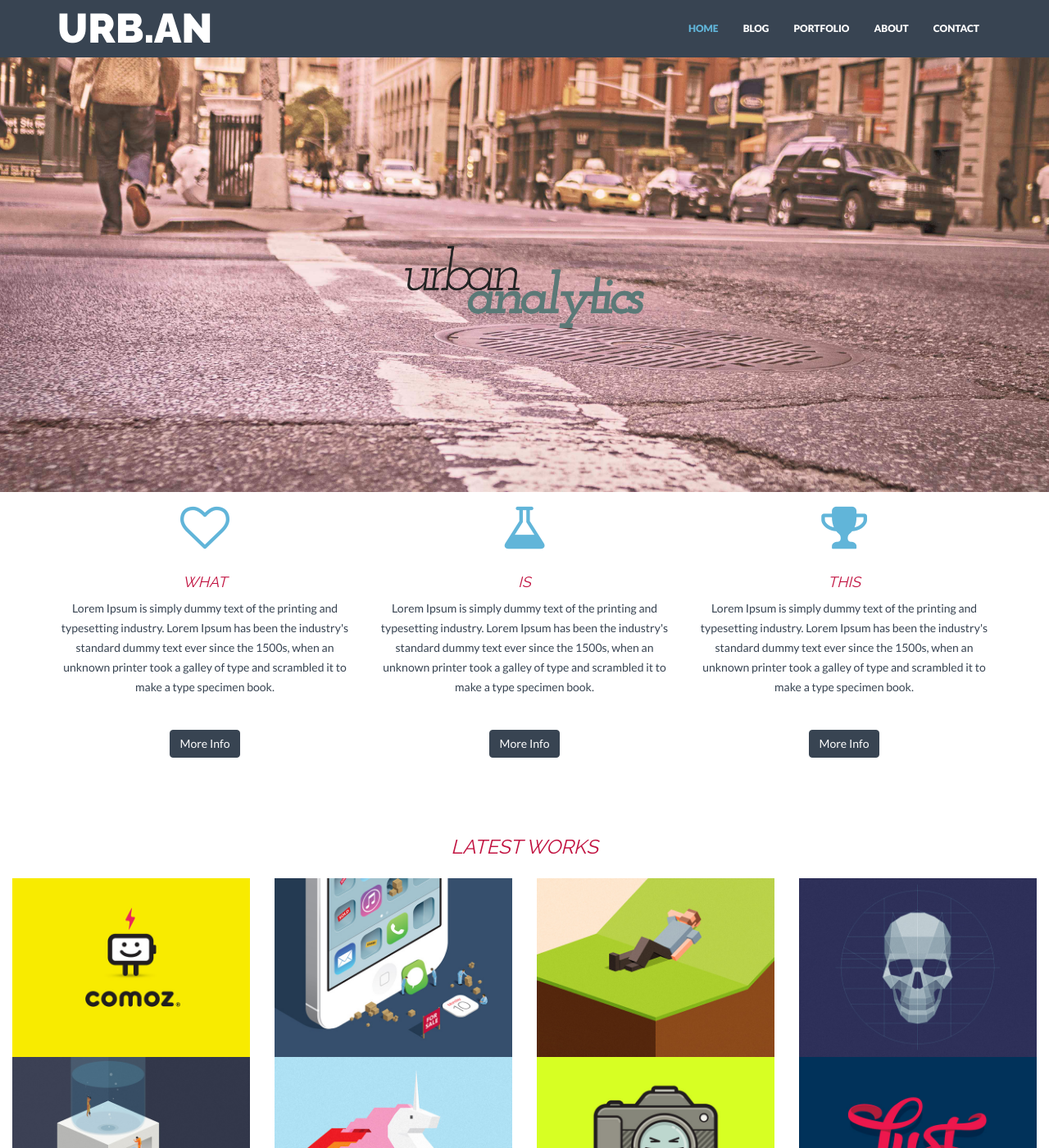
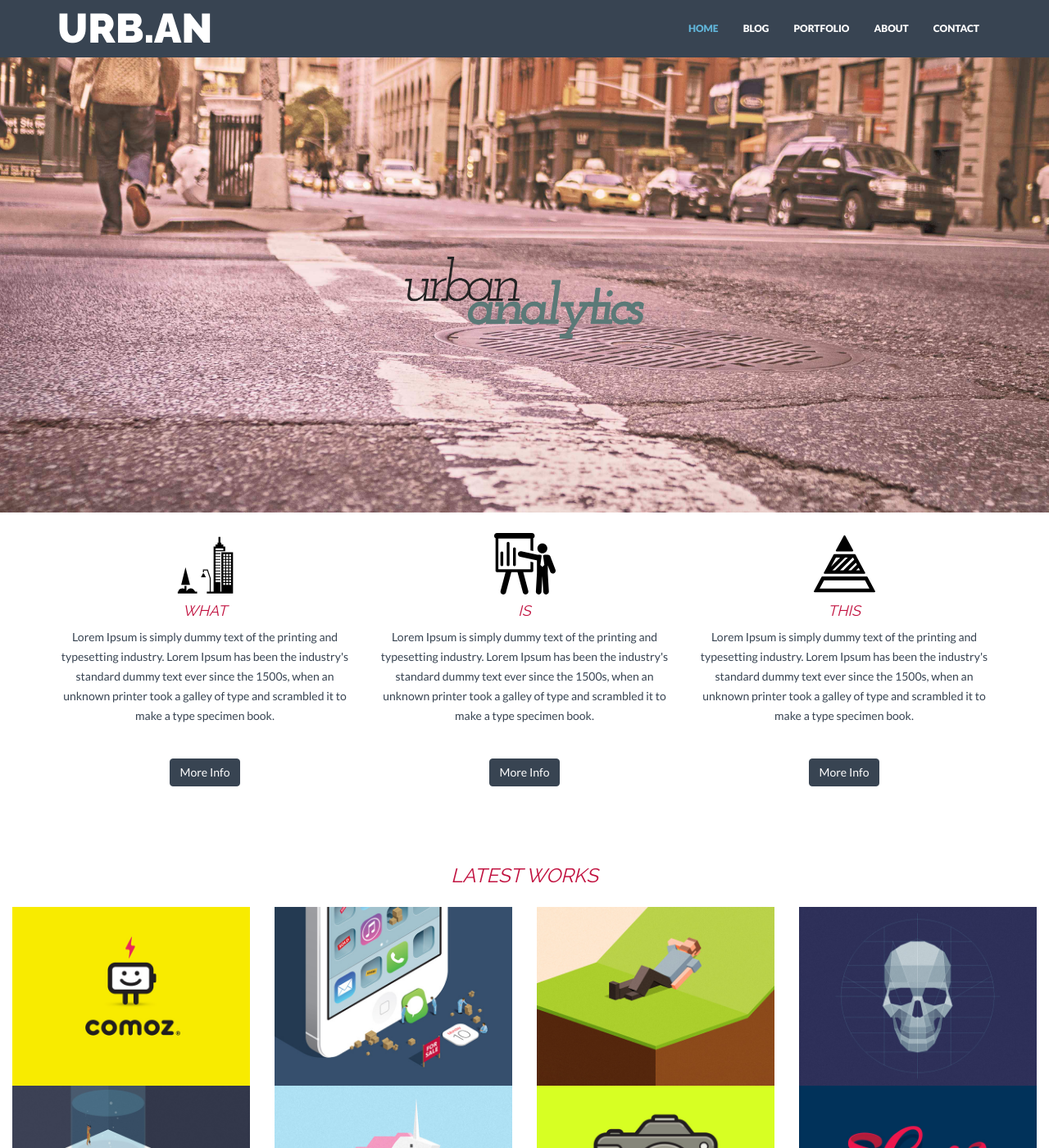
Before and after one commit to deepankverma/urb.an, a Jekyll site: the page built from index.html, in a window 1280 px wide and 1400 px high. Shown: the whole window at 82% size. Built offline with Jekyll 4.4.1, drawn with Linux system fonts in a browser that asks for light colours; nearby versions of some CDN libraries; some of the changed text lies outside the part shown.

Commit message:
added icons in home

```diff
--- a/index.html
+++ b/index.html
@@ -8,19 +8,19 @@ permalink: /
     <div class="container">
         <div class="row centered">
             <div class="col-md-4">
-                <i class="fa fa-heart-o"></i>
+                <img src = "{{ "/assets/img/icons/what.svg" | prepend: site.baseurl }}" class="first-icon">
                 <h4>WHAT</h4>
                 <p>Lorem Ipsum is simply dummy text of the printing and typesetting industry. Lorem Ipsum has been the industry's standard dummy text ever since the 1500s, when an unknown printer took a galley of type and scrambled it to make a type specimen book.</p>
                 <p><br/><a href="#" class="btn btn-theme">More Info</a></p>
             </div>
             <div class="col-md-4">
-                <i class="fa fa-flask"></i>
+                <img src = "{{ "/assets/img/icons/is.svg" | prepend: site.baseurl }}" class="first-icon">
                 <h4>IS</h4>
                 <p>Lorem Ipsum is simply dummy text of the printing and typesetting industry. Lorem Ipsum has been the industry's standard dummy text ever since the 1500s, when an unknown printer took a galley of type and scrambled it to make a type specimen book.</p>
                 <p><br/><a href="#" class="btn btn-theme">More Info</a></p>
             </div>
             <div class="col-md-4">
-                <i class="fa fa-trophy"></i>
+                <img src = "{{ "/assets/img/icons/this.svg" | prepend: site.baseurl }}" class="first-icon">
                 <h4>THIS</h4>
                 <p>Lorem Ipsum is simply dummy text of the printing and typesetting industry. Lorem Ipsum has been the industry's standard dummy text ever since the 1500s, when an unknown printer took a galley of type and scrambled it to make a type specimen book.</p>
                 <p><br/><a href="#" class="btn btn-theme">More Info</a></p>
@@ -33,13 +33,13 @@ permalink: /
 
 <div class="container mtb">
     <div class="row">
-        <div class="col-lg-4 col-lg-offset-1">
+       <!-- <div class="col-lg-4 col-lg-offset-1">
             <h4>More About Our Agency.</h4>
             <p>{{ site.about }}</p>
             <p><br/><a href="{{ "/about/" | prepend: site.baseurl }}" class="btn btn-theme">More Info</a></p>
-        </div>
+        </div>  -->
 
-        <div class="col-lg-3">
+        <div class="col-lg-6">
             <h4>Frequently Asked</h4>
             <div class="hline"></div>
             {% for post in site.categories['question'] %}
@@ -47,7 +47,7 @@ permalink: /
             {% endfor %}
         </div>
 
-        <div class="col-lg-3">
+        <div class="col-lg-6">
             <h4>Latest Posts</h4>
             <div class="hline"></div>
             {% for post in site.categories['blog'] limit:5 %}
```
Also changed, not shown: _includes/css/style.css (+8 -1 lines), assets/img/icons/is.svg (added), assets/img/icons/this.svg (added), assets/img/icons/what.svg (added).
